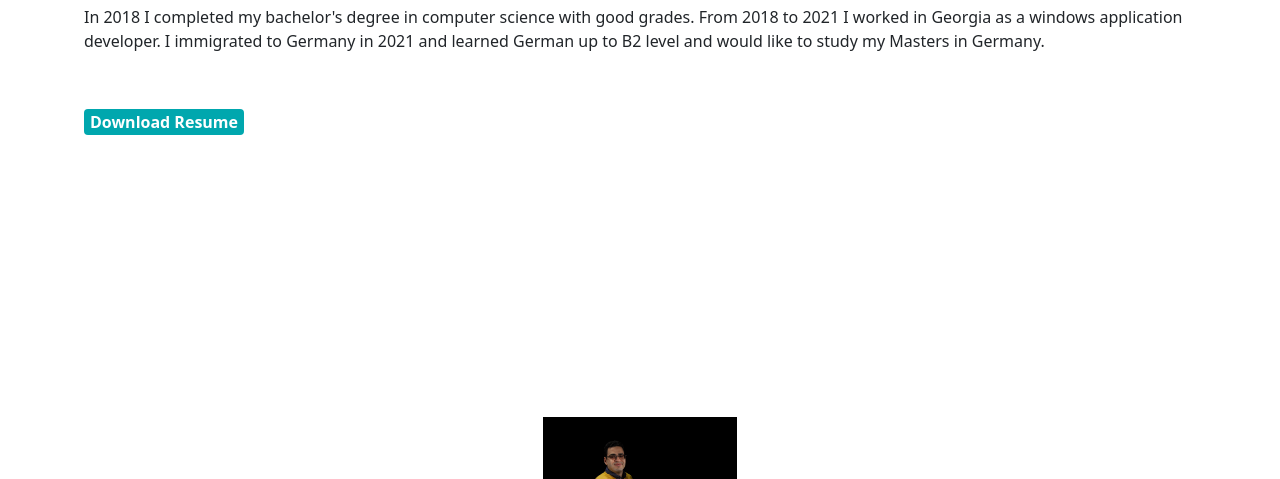
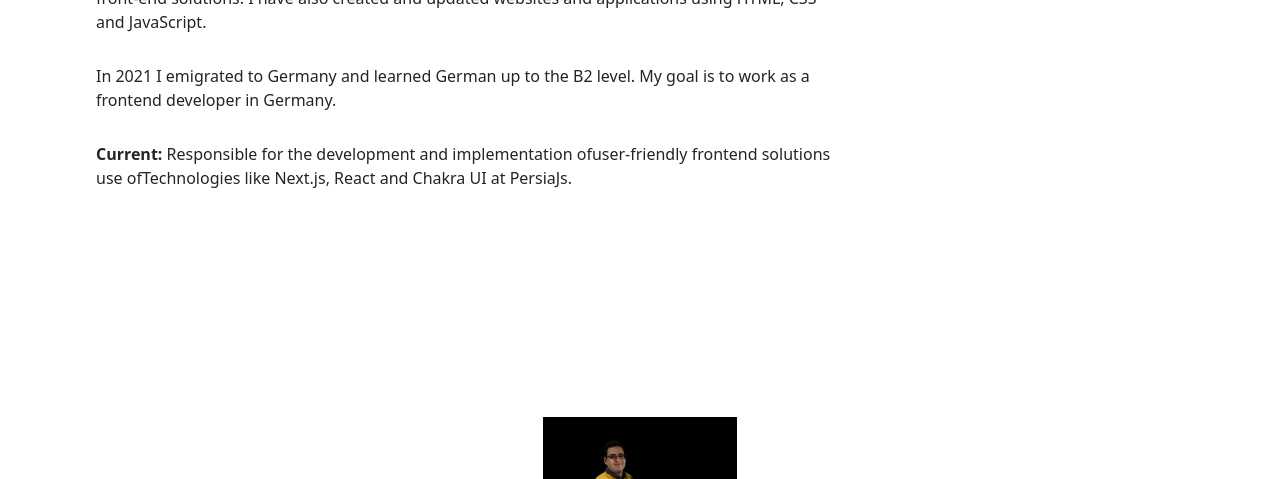
Before and after one commit to Hossein-K-R/Personal-website, a React app: page /about in a window 1280 px wide. Shown: the part 621-1100 px from the top of the page. Built offline with nearby package versions, Linux system fonts and the light colour scheme.

Commit message:
Updated
Updated About Me Page

```diff
--- a/src/components/About/About.css
+++ b/src/components/About/About.css
@@ -36,6 +36,11 @@
     flex-basis: 50%;
     flex-grow: 1;
   }
+  p{
+    max-width: 65%;
+    margin: 10px 5px;
+    padding: 7px;
+  }
 
 
 
--- a/src/components/About/About.jsx
+++ b/src/components/About/About.jsx
@@ -1,6 +1,5 @@
 import React from "react";
 import "./About.css";
-import Button from "../Button/Button";
 import Space from "../Space/Space";
 import Layout from "../Layout/Layout";
 import ReactSlick from "../slideshow/slideshow";
@@ -11,15 +10,27 @@ const About = () => {
       <div className="cotainer">
         <div className="About">
           <div className="About--ContentSection">
-          <h1>I'm Hossein Karbakhsh Ravari</h1>
-          <h3>Developer</h3>
-        <p>In 2018 I completed my bachelor's degree in computer science with good grades.
-           From 2018 to 2021 I worked in Georgia as a windows application developer.
-            I immigrated to Germany in 2021 and learned German up to B2 level and would like to study my Masters in Germany.
-          </p>
+            <h1>I'm Hossein Karbakhsh Ravari</h1>
+            <h3>Frontend Developer</h3>
+            <p>
+              In 2017 I completed my bachelor's degree in computer science with
+              good grades. From 2018 I have successfully conducted training for
+              employees in the use of Windows operating systems and various
+              applications. I was responsible for the development and
+              implementation of user-friendly front-end solutions. I have also
+              created and updated websites and applications using HTML, CSS and
+              JavaScript.
+            </p>
+            <p>
+              In 2021 I emigrated to Germany and learned German up to the B2
+              level. My goal is to work as a frontend developer in Germany.
+            </p>
+            <p>
+              <b>Current:</b> Responsible for the development and implementation
+              ofuser-friendly frontend solutions use ofTechnologies like
+              Next.js, React and Chakra UI at PersiaJs.
+            </p>
             <Space />
-            <Space />
-            <Button>Download Resume</Button>
           </div>
         </div>
         <div className="slider">
--- a/src/components/Header/Header.jsx
+++ b/src/components/Header/Header.jsx
@@ -3,7 +3,6 @@ import logo from "./logo.jpg";
 import Button from "../Button/Button";
 import "./Header.css";
 import { Link, useLocation } from "react-router-dom";
-
 
 const Header = () => {
   const location = useLocation()
```
